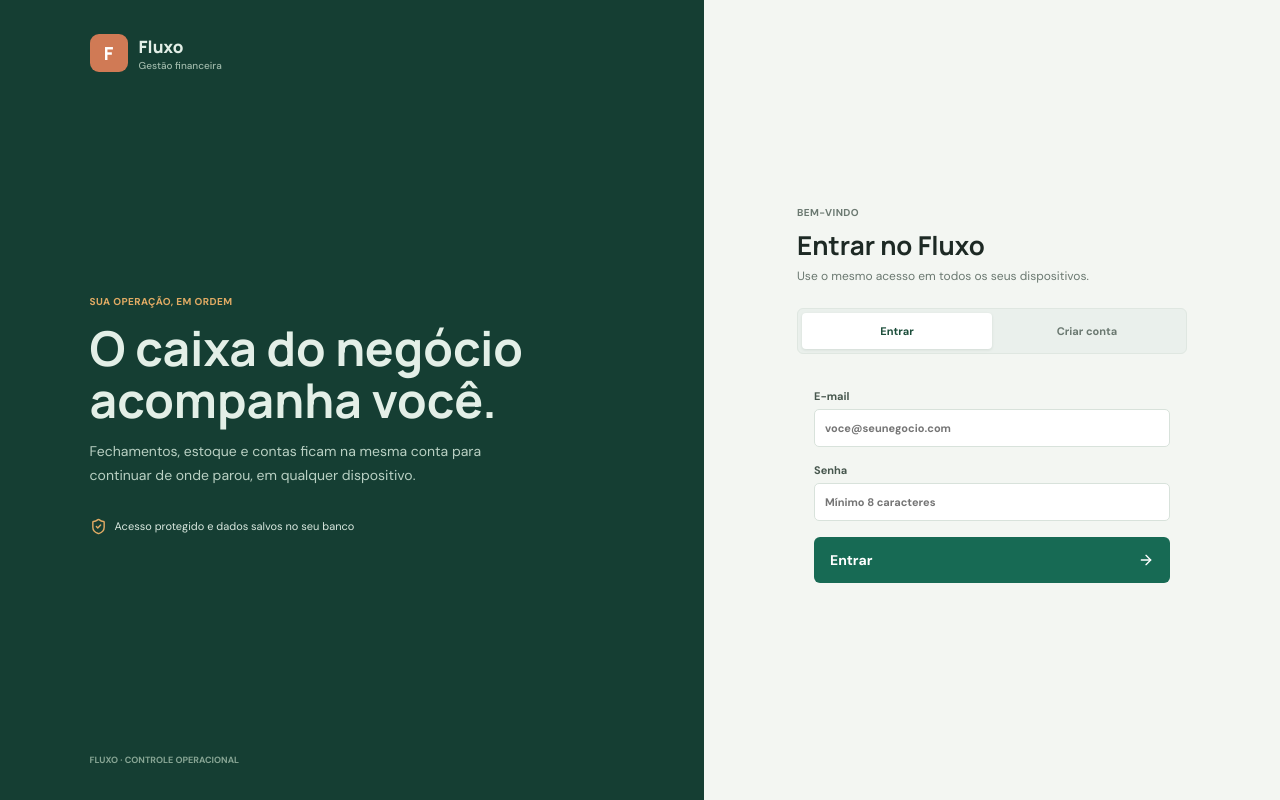
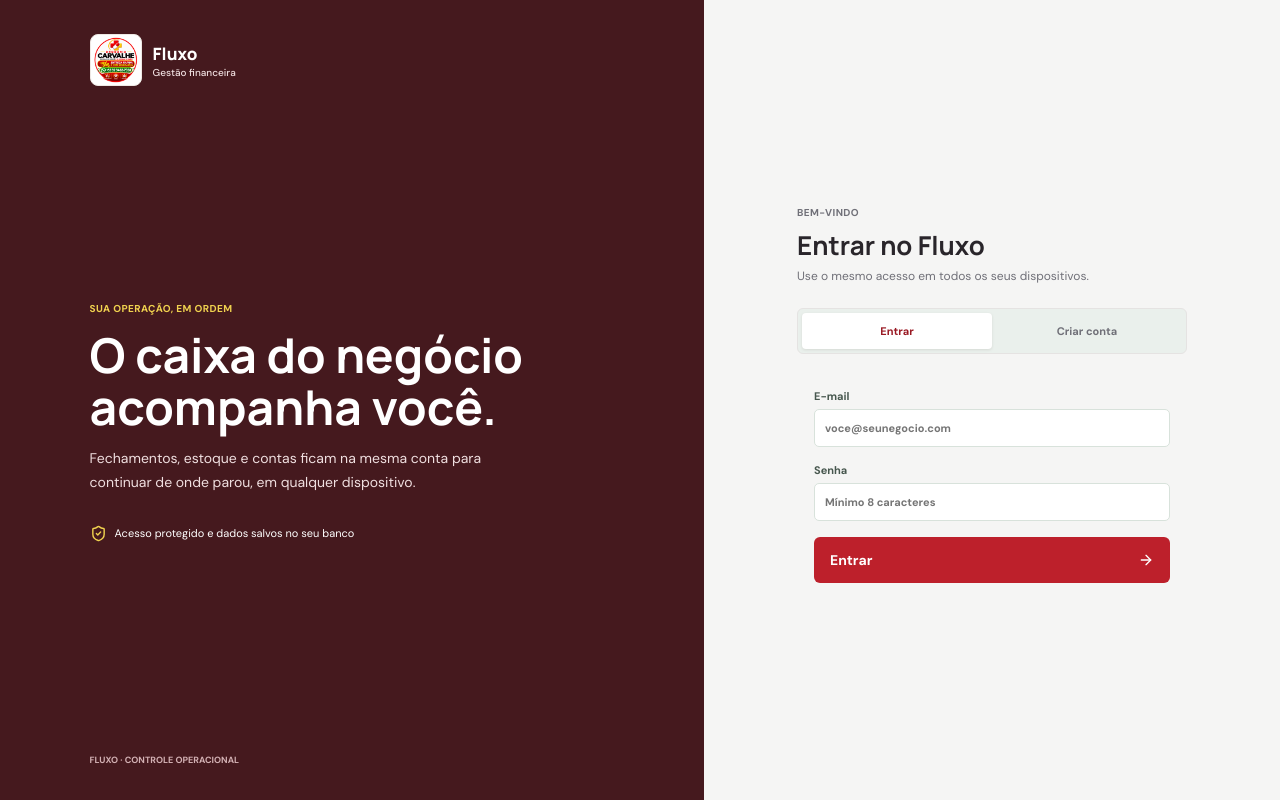
Before and after one commit to ketlynathan/Control_med, a React (Vite) app: page / in a window 1280 px wide. Built offline with nearby package versions, Linux system fonts and the light colour scheme.

Commit message:
Ajuste de logo e cores

```diff
--- a/src/app/AppShell.jsx
+++ b/src/app/AppShell.jsx
@@ -1,4 +1,5 @@
 import { lazy, Suspense, useState } from 'react';
+import drogariaLogo from '../assets/Drogaria Carvalhe.png';
 import {
   Activity, Boxes, BriefcaseBusiness, CalendarDays, CircleDollarSign, ClipboardList, FileChartColumn,
   LayoutDashboard, LogOut, Menu, RefreshCw, Settings, X,
@@ -45,7 +46,7 @@
     <div className="app-shell">
       {menuOpen && <button className="sidebar-scrim" aria-label="Fechar menu" onClick={() => setMenuOpen(false)} />}
       <aside className={`sidebar ${menuOpen ? 'open' : ''}`}>
-        <a className="brand" href="#inicio" onClick={event => { event.preventDefault(); navigate('dashboard'); }}><span className="brand-mark">F</span><span className="brand-copy"><strong>Fluxo</strong><small>Gestão financeira</small></span></a>
+        <a className="brand" href="#inicio" onClick={event => { event.preventDefault(); navigate('dashboard'); }}><span className="brand-mark"><img src={state.business.logo || drogariaLogo} alt="" /></span><span className="brand-copy"><strong>Fluxo</strong><small>Gestão financeira</small></span></a>
         <div className="sidebar-business"><span className="business-dot" /><span>{state.business.name || 'Meu negócio'}</span></div>
         <nav className="main-nav" aria-label="Navegação principal">
           {groups.map(group => <div className="nav-group" key={group}><span className="nav-label">{group}</span>{pages.filter(item => item.group === group).map(item => {
--- a/src/app/LoginScreen.jsx
+++ b/src/app/LoginScreen.jsx
@@ -1,5 +1,6 @@
 import { useState } from 'react';
 import { ArrowRight, ShieldCheck } from 'lucide-react';
+import drogariaLogo from '../assets/Drogaria Carvalhe.png';
 
 export default function LoginScreen({ onLogin, busy, error }) {
   const [createAccount, setCreateAccount] = useState(false);
@@ -18,7 +19,7 @@
   return (
     <main className="auth-layout">
       <section className="auth-intro">
-        <div className="auth-wordmark"><span className="brand-mark">F</span><span>Fluxo <small>Gestão financeira</small></span></div>
+        <div className="auth-wordmark"><span className="brand-mark"><img src={drogariaLogo} alt="" /></span><span>Fluxo <small>Gestão financeira</small></span></div>
         <div className="auth-message">
           <span className="eyebrow">Sua operação, em ordem</span>
           <h1>O caixa do negócio acompanha você.</h1>
--- a/src/modules/dashboard/DashboardPage.jsx
+++ b/src/modules/dashboard/DashboardPage.jsx
@@ -90,8 +90,8 @@
           <YAxis tickLine={false} axisLine={false} width={64} tick={{ fill: '#6b7971', fontSize: 10 }} tickFormatter={value => formatCurrency(value / 100)} />
           <Tooltip labelFormatter={value => `Dia ${value} do ciclo`} formatter={value => formatCurrency(Number(value) / 100)} />
           <Legend />
-          <Line name="Ciclo atual" type="monotone" dataKey="currentCents" stroke="#176a54" strokeWidth={2.5} dot={false} connectNulls={false} />
-          <Line name="Ciclo anterior" type="monotone" dataKey="previousCents" stroke="#d07a55" strokeWidth={2} strokeDasharray="5 4" dot={false} />
+          <Line name="Ciclo atual" type="monotone" dataKey="currentCents" stroke="#bd202b" strokeWidth={2.5} dot={false} connectNulls={false} />
+          <Line name="Ciclo anterior" type="monotone" dataKey="previousCents" stroke="#947700" strokeWidth={2} strokeDasharray="5 4" dot={false} />
         </LineChart></ResponsiveContainer></div>
       </Panel>
 
--- a/src/state/default-state.js
+++ b/src/state/default-state.js
@@ -9,7 +9,7 @@
   const today = new Date();
   const month = `${today.getFullYear()}-${String(today.getMonth() + 1).padStart(2, '0')}`;
   return {
-    business: { name: 'Meu negócio', doc: '', goal: 0, owner: 'Administrador', accountingFirstCycleStart: null },
+    business: { name: 'Meu negócio', doc: '', goal: 0, owner: 'Administrador', accountingFirstCycleStart: null, logo: '' },
     collaborators: [{ id: 'admin-default', name: 'Administrador', role: 'Gestor', code: '1234' }],
     transactions: [], openings: [], closings: [], auditLog: [],
     registers: { '1': { name: 'Caixa 01' }, '2': { name: 'Caixa 02' } },
--- a/src/styles.css
+++ b/src/styles.css
@@ -2,30 +2,31 @@
 
 :root {
   font-family: "DM Sans", sans-serif;
-  color: #1d2924;
-  background: #f2f5f2;
+  color: #29252a;
+  background: #f5f5f4;
   font-synthesis: none;
   text-rendering: optimizeLegibility;
   -webkit-font-smoothing: antialiased;
   font-size: 14px;
   --surface: #fff;
-  --surface-muted: #f7f9f7;
-  --ink-muted: #6b7971;
-  --line: #dfe7e1;
-  --brand: #176a54;
-  --brand-strong: #10513f;
-  --brand-pale: #e7f2ec;
-  --danger: #b64f4c;
-  --danger-pale: #fbefed;
-  --warning: #936514;
-  --warning-pale: #fbf3df;
+  --surface-muted: #f8f8f7;
+  --ink-muted: #707078;
+  --line: #e5e3e2;
+  --brand: #bd202b;
+  --brand-strong: #991923;
+  --brand-pale: #fff0ef;
+  --accent: #e0b800;
+  --danger: #b42330;
+  --danger-pale: #fff0ef;
+  --warning: #866700;
+  --warning-pale: #fff8dc;
   --positive: #18744f;
   --positive-pale: #e8f4ed;
-  --shadow: 0 9px 24px rgba(25, 48, 36, .045);
+  --shadow: 0 5px 18px rgba(31, 25, 26, .04);
 }
 
 * { box-sizing: border-box; }
-body { min-width: 320px; min-height: 100vh; margin: 0; background-color: #f2f5f2; background-image: linear-gradient(rgba(32, 74, 54, .025) 1px, transparent 1px), linear-gradient(90deg, rgba(32, 74, 54, .025) 1px, transparent 1px); background-size: 26px 26px; }
+body { min-width: 320px; min-height: 100vh; margin: 0; background-color: #f5f5f4; background-image: linear-gradient(rgba(91, 67, 69, .018) 1px, transparent 1px), linear-gradient(90deg, rgba(91, 67, 69, .018) 1px, transparent 1px); background-size: 28px 28px; }
 button, input, select, textarea { font: inherit; }
 button { cursor: pointer; }
 button:disabled { cursor: wait; opacity: .65; }
@@ -33,22 +34,23 @@
 .sr-only { position: absolute; width: 1px; height: 1px; overflow: hidden; clip: rect(0, 0, 0, 0); white-space: nowrap; }
 
 .app-shell { min-height: 100vh; }
-.sidebar { position: fixed; z-index: 30; inset: 0 auto 0 0; display: flex; width: 252px; flex-direction: column; padding: 24px 15px 16px; color: #e4eee8; background: #153e33; }
-.brand { display: flex; align-items: center; gap: 11px; padding: 0 8px 22px; }
-.brand-mark { display: grid; width: 38px; aspect-ratio: 1; flex: 0 0 auto; place-items: center; border-radius: 9px; color: #fff; background: #d07a55; font-family: Manrope, sans-serif; font-size: 18px; font-weight: 800; }
+.sidebar { position: fixed; z-index: 30; inset: 0 auto 0 0; display: flex; width: 252px; flex-direction: column; padding: 21px 15px 16px; border-right: 1px solid var(--line); color: #29252a; background: #fff; }
+.brand { display: flex; align-items: center; gap: 11px; padding: 0 8px 18px; }
+.brand-mark { display: grid; width: 52px; aspect-ratio: 1; flex: 0 0 auto; place-items: center; overflow: hidden; border: 1px solid #eee8e4; border-radius: 8px; background: #fff; font-family: Manrope, sans-serif; font-size: 18px; font-weight: 800; }
+.brand-mark img { width: 100%; height: 100%; border-radius: inherit; object-fit: contain; padding: 2px; }
 .brand-copy { display: grid; gap: 1px; }
-.brand-copy strong { color: #fff; font-family: Manrope, sans-serif; font-size: 17px; line-height: 1.2; }
-.brand-copy small { color: #a8c0b4; font-size: 10px; }
-.sidebar-business { display: flex; align-items: center; gap: 8px; overflow: hidden; margin: 0 4px 24px; padding: 10px 11px; border: 1px solid rgba(229, 242, 233, .13); border-radius: 7px; color: #c0d3c8; font-size: 12px; text-overflow: ellipsis; white-space: nowrap; }
-.business-dot { width: 7px; height: 7px; flex: 0 0 auto; border-radius: 50%; background: #e3aa58; }
+.brand-copy strong { color: #29252a; font-family: Manrope, sans-serif; font-size: 17px; line-height: 1.2; }
+.brand-copy small { color: #77747a; font-size: 10px; }
+.sidebar-business { display: flex; align-items: center; gap: 8px; overflow: hidden; margin: 0 4px 22px; padding: 10px 11px; border: 1px solid #eee3c3; border-radius: 7px; color: #383036; background: #fffaf0; font-size: 12px; text-overflow: ellipsis; white-space: nowrap; }
+.business-dot { width: 7px; height: 7px; flex: 0 0 auto; border-radius: 50%; background: var(--accent); }
 .main-nav { display: grid; gap: 17px; }
 .nav-group { display: grid; gap: 3px; }
-.nav-label { padding: 0 11px 7px; color: #89a899; font-size: 10px; font-weight: 700; text-transform: uppercase; }
-.nav-link { display: flex; min-height: 40px; align-items: center; gap: 11px; padding: 0 11px; border: 0; border-radius: 6px; color: #b7cbc0; background: transparent; text-align: left; transition: background .16s, color .16s; }
-.nav-link:hover { color: white; background: rgba(255, 255, 255, .07); }
-.nav-link.active { color: #fff; background: #23654f; box-shadow: inset 3px 0 #e3aa58; }
-.sidebar-bottom { display: grid; gap: 3px; overflow: hidden; margin-top: auto; padding: 14px 8px 2px; border-top: 1px solid rgba(229, 242, 233, .13); color: #91ad9e; font-size: 10px; }
-.sidebar-bottom strong { overflow: hidden; color: #e1ece5; font-size: 12px; text-overflow: ellipsis; white-space: nowrap; }
+.nav-label { padding: 0 11px 7px; color: #8a8589; font-size: 10px; font-weight: 700; text-transform: uppercase; }
+.nav-link { display: flex; min-height: 40px; align-items: center; gap: 11px; padding: 0 11px; border: 0; border-radius: 6px; color: #5d585d; background: transparent; text-align: left; transition: background .16s, color .16s; }
+.nav-link:hover { color: var(--brand-strong); background: #faf5f4; }
+.nav-link.active { color: var(--brand-strong); background: var(--brand-pale); box-shadow: inset 3px 0 var(--accent); }
+.sidebar-bottom { display: grid; gap: 3px; overflow: hidden; margin-top: auto; padding: 14px 8px 2px; border-top: 1px solid var(--line); color: #77747a; font-size: 10px; }
+.sidebar-bottom strong { overflow: hidden; color: #39343a; font-size: 12px; text-overflow: ellipsis; white-space: nowrap; }
 .main-wrap { min-width: 0; min-height: 100vh; margin-left: 252px; }
 .topbar { position: sticky; z-index: 15; top: 0; display: flex; min-height: 72px; align-items: center; justify-content: space-between; gap: 18px; padding: 0 32px; border-bottom: 1px solid rgba(211, 222, 215, .9); background: rgba(248, 250, 248, .94); backdrop-filter: blur(14px); }
 .topbar-title, .topbar-actions { display: flex; align-items: center; gap: 14px; }
@@ -64,7 +66,7 @@
 .spin { animation: spin 1s linear infinite; }
 @keyframes spin { to { transform: rotate(360deg); } }
 .icon-button { display: inline-grid; width: 35px; aspect-ratio: 1; flex: 0 0 auto; place-items: center; border: 1px solid var(--line); border-radius: 6px; color: #52645a; background: white; }
-.icon-button:hover { border-color: #a8c5b3; color: var(--brand); }
+.icon-button:hover { border-color: #e4b3b5; color: var(--brand); }
 .danger-icon { color: var(--danger); }
 .mobile-menu { display: none; }
 .page-content { display: grid; width: min(100%, 1480px); gap: 17px; margin: 0 auto; padding: 30px 32px 52px; }
@@ -79,16 +81,16 @@
 .button-primary { color: #fff; background: var(--brand); }
 .button-primary:hover:not(:disabled) { background: var(--brand-strong); }
 .button-quiet { border-color: var(--line); color: #33473b; background: #fff; }
-.button-quiet:hover:not(:disabled) { border-color: #b8cec0; background: #f8fbf8; }
+.button-quiet:hover:not(:disabled) { border-color: #e7bfc0; background: #fff9f8; }
 .button-small { min-height: 31px; padding: 0 9px; font-size: 11px; }
 .button-wide { width: 100%; min-height: 46px; justify-content: space-between; padding: 0 15px; }
 .danger-text { color: var(--danger); }
 .text-action { padding: 6px 0; border: 0; color: var(--brand); background: transparent; font-weight: 700; }
 .stats-grid { display: grid; grid-template-columns: repeat(4, minmax(0, 1fr)); gap: 11px; }
-.stat-card { display: grid; min-width: 0; gap: 13px; padding: 16px 17px; border: 1px solid var(--line); border-top: 2px solid #dce7df; border-radius: 7px; background: var(--surface); box-shadow: var(--shadow); }
+.stat-card { display: grid; min-width: 0; gap: 13px; padding: 16px 17px; border: 1px solid var(--line); border-top: 2px solid #e8e4e2; border-radius: 7px; background: var(--surface); box-shadow: var(--shadow); }
 .stat-card.tone-positive { border-top-color: #4e9b71; }
-.stat-card.tone-negative { border-top-color: #cc7467; }
-.stat-card.tone-warning { border-top-color: #c69134; }
+.stat-card.tone-negative { border-top-color: var(--danger); }
+.stat-card.tone-warning { border-top-color: var(--accent); }
 .stat-top { display: flex; align-items: center; justify-content: space-between; gap: 10px; color: var(--ink-muted); font-size: 11px; }
 .tone-positive .stat-top svg, .text-positive { color: var(--positive); }
 .tone-negative .stat-top svg, .text-negative { color: var(--danger); }
@@ -96,7 +98,7 @@
 .stat-value { overflow: hidden; font-family: Manrope, sans-serif; font-size: 22px; font-weight: 700; text-overflow: ellipsis; white-space: nowrap; }
 .stat-foot { color: var(--ink-muted); font-size: 10px; line-height: 1.45; }
 .panel { min-width: 0; overflow: hidden; border: 1px solid var(--line); border-radius: 7px; background: var(--surface); box-shadow: var(--shadow); }
-.panel-header { display: flex; min-height: 61px; align-items: center; justify-content: space-between; gap: 16px; padding: 13px 17px; border-bottom: 1px solid #edf1ee; }
+.panel-header { display: flex; min-height: 61px; align-items: center; justify-content: space-between; gap: 16px; padding: 13px 17px; border-bottom: 1px solid #efedec; }
 .panel-header h3, .section-title h3 { margin: 0 0 3px; font-family: Manrope, sans-serif; font-size: 13px; font-weight: 700; }
 .panel-header p { font-size: 11px; }
 .table-wrap { width: 100%; overflow: auto; }
@@ -128,7 +130,7 @@
 .chart-breakdown-label { overflow: hidden; text-overflow: ellipsis; white-space: nowrap; }
 .chart-breakdown-label i { width: 8px; height: 8px; flex: 0 0 auto; border-radius: 2px; background: var(--chart-color); }
 .chart-breakdown-row strong { color: #26372e; font-size: 10px; white-space: nowrap; }
-.dashboard-insight { display: flex; flex-wrap: wrap; align-items: center; gap: 7px 17px; padding: 11px 14px; border-left: 3px solid #d07a55; color: #52645a; background: #fff; font-size: 11px; }
+.dashboard-insight { display: flex; flex-wrap: wrap; align-items: center; gap: 7px 17px; padding: 11px 14px; border-left: 3px solid var(--brand); color: #5e585d; background: #fff; font-size: 11px; }
 .dashboard-insight strong { color: #26372e; }
 .dashboard-insight span + span { padding-left: 14px; border-left: 1px solid var(--line); }
 .compact-list { padding: 2px 17px; }
@@ -148,14 +150,14 @@
 .next-action p { margin: 4px 0 0; color: var(--ink-muted); font-size: 10px; line-height: 1.45; }
 .field { display: grid; min-width: 0; gap: 6px; color: #47574e; font-size: 11px; font-weight: 650; }
 .field input, .field select, .field textarea, .toolbar-select { width: 100%; min-width: 0; min-height: 38px; padding: 8px 10px; border: 1px solid #d8e2db; border-radius: 5px; outline: 0; color: #26372e; background: #fff; }
-.field input:focus, .field select:focus, .field textarea:focus, .toolbar-select:focus { border-color: #5a9b7b; box-shadow: 0 0 0 3px rgba(42, 125, 87, .1); }
+.field input:focus, .field select:focus, .field textarea:focus, .toolbar-select:focus { border-color: var(--brand); box-shadow: 0 0 0 3px rgba(189, 32, 43, .11); }
 .field input:disabled, .field select:disabled { color: #7a8980; background: #f0f3f1; }
 .field textarea { min-height: 82px; resize: vertical; }
 .form-stack { display: grid; gap: 16px; padding: 16px 17px; }
 .form-grid { display: grid; grid-template-columns: repeat(2, minmax(0, 1fr)); gap: 13px; }
 .form-grid-four { grid-template-columns: repeat(4, minmax(0, 1fr)); }
 .form-actions { display: flex; justify-content: flex-end; gap: 8px; padding-top: 8px; border-top: 1px solid #edf1ee; }
-.editor-panel { border-color: #c8dace; }
+.editor-panel { border-color: #e8c7c8; }
 .section-title { display: flex; align-items: baseline; justify-content: space-between; gap: 12px; padding-top: 5px; border-top: 1px solid #edf1ee; }
 .section-title span { color: var(--ink-muted); font-size: 10px; }
 .expense-rows { display: grid; gap: 8px; }
@@ -175,7 +177,7 @@
 .segmented-control button, .auth-tabs button { min-height: 29px; padding: 0 10px; border: 0; border-radius: 4px; color: var(--ink-muted); background: transparent; font-size: 10px; font-weight: 700; }
 .segmented-control button.selected { color: var(--brand-strong); background: white; box-shadow: 0 1px 3px #1e39271c; }
 .toolbar-select { width: auto; min-width: 130px; min-height: 37px; }
-.report-result { display: grid; gap: 6px; padding: 18px 20px; border-left: 4px solid #d07a55; background: #fff; }
+.report-result { display: grid; gap: 6px; padding: 18px 20px; border-left: 4px solid var(--brand); background: #fff; }
 .report-result span { color: var(--ink-muted); font-size: 11px; }
 .report-result strong { font-family: Manrope, sans-serif; font-size: 25px; }
 .report-result p, .report-footnote { margin: 0; color: var(--ink-muted); font-size: 11px; line-height: 1.5; }
@@ -193,26 +195,28 @@
 .backup-actions { display: flex; flex-wrap: wrap; gap: 8px; padding: 16px 17px 0; }
 .file-button { position: relative; overflow: hidden; }
 .file-button input { position: absolute; inset: 0; width: 100%; opacity: 0; cursor: pointer; }
+.business-logo-editor { display: flex; flex-wrap: wrap; align-items: center; gap: 9px; }
+.business-logo-preview { width: 64px; height: 64px; border: 1px solid var(--line); border-radius: 7px; background: white; object-fit: contain; }
 .inline-editor { margin: 13px; padding: 13px; border: 1px solid var(--line); border-radius: 6px; background: var(--surface-muted); }
-.auth-layout { display: grid; min-height: 100vh; grid-template-columns: minmax(0, 1.1fr) minmax(360px, .9fr); background: #f3f6f2; }
-.auth-intro { display: flex; min-height: 100vh; flex-direction: column; justify-content: space-between; padding: 34px clamp(28px, 7vw, 100px); color: #e3efe7; background: #153e33; }
+.auth-layout { display: grid; min-height: 100vh; grid-template-columns: minmax(0, 1.1fr) minmax(360px, .9fr); background: #f5f5f4; }
+.auth-intro { display: flex; min-height: 100vh; flex-direction: column; justify-content: space-between; padding: 34px clamp(28px, 7vw, 100px); color: #fff; background: #45191e; }
 .auth-wordmark { display: flex; align-items: center; gap: 11px; font-family: Manrope, sans-serif; font-size: 17px; font-weight: 800; }
 .auth-wordmark > span:last-child { display: grid; gap: 1px; }
-.auth-wordmark small { color: #9fb9aa; font-family: "DM Sans", sans-serif; font-size: 10px; font-weight: 500; }
+.auth-wordmark small { color: #f0dfe0; font-family: "DM Sans", sans-serif; font-size: 10px; font-weight: 500; }
 .auth-message { max-width: 550px; padding: 45px 0; }
-.auth-message .eyebrow { color: #e1ab64; }
+.auth-message .eyebrow { color: #f0d24f; }
 .auth-message h1 { max-width: 520px; margin: 13px 0; font-family: Manrope, sans-serif; font-size: 48px; line-height: 1.08; }
-.auth-message p { max-width: 430px; color: #b9d0c3; font-size: 14px; line-height: 1.7; }
-.auth-trust { display: flex; align-items: center; gap: 8px; margin-top: 30px; color: #d9e8df; font-size: 11px; }
-.auth-trust svg { color: #e1ab64; }
-.auth-footer { color: #87a594; font-size: 9px; font-weight: 700; }
+.auth-message p { max-width: 430px; color: #f0dfe0; font-size: 14px; line-height: 1.7; }
+.auth-trust { display: flex; align-items: center; gap: 8px; margin-top: 30px; color: #fff; font-size: 11px; }
+.auth-trust svg { color: #f0d24f; }
+.auth-footer { color: #d3b1b4; font-size: 9px; font-weight: 700; }
 .auth-panel { display: grid; place-items: center; padding: 36px 28px; }
 .auth-panel-inner { width: min(100%, 390px); }
 .auth-heading h2 { margin: 7px 0 5px; font-family: Manrope, sans-serif; font-size: 26px; }
 .auth-heading p { margin: 0; color: var(--ink-muted); font-size: 12px; }
 .auth-tabs { display: grid; grid-template-columns: 1fr 1fr; margin: 24px 0 19px; padding: 4px; border: 1px solid var(--line); border-radius: 6px; background: #eaf0ec; }
 .auth-tabs button { min-height: 36px; font-size: 11px; }
-.auth-tabs button.selected { color: #1d4e3b; background: white; box-shadow: 0 1px 3px #1e39271c; }
+.auth-tabs button.selected { color: var(--brand-strong); background: white; box-shadow: 0 1px 3px #39201e1c; }
 .form-error { margin: 0; color: var(--danger); font-size: 11px; line-height: 1.5; }
 .auth-hint { margin: 17px 0 0; color: var(--ink-muted); font-size: 10px; line-height: 1.55; text-align: center; }
 .sidebar-scrim { display: none; }
```
Also changed, not shown: src/modules/settings/SettingsPage.jsx (+47 -2 lines), src/assets/Drogaria Carvalhe.png (added).
